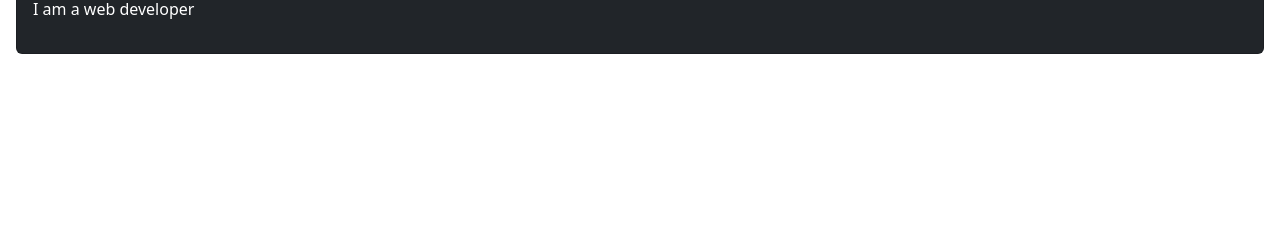
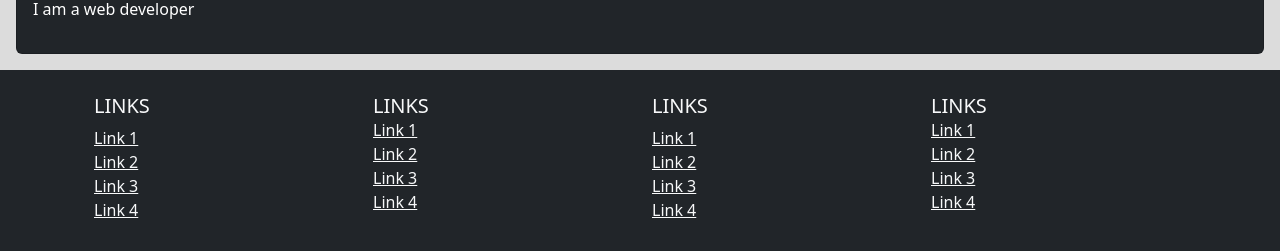
Before and after one commit to jarenella/portfolio-template, a React (Create React App) app: page / in a window 1280 px wide. Shown: the part 2052-2303 px from the top of the page. Before the commit the page ends 2122 px from the top, so only its background shows below. Built offline with nearby package versions, Linux system fonts and the light colour scheme.

Commit message:
added footer

```diff
--- a/public/index.html
+++ b/public/index.html
@@ -26,7 +26,7 @@
     -->
     <title>Portfolio</title>
   </head>
-  <body>
+  <body style="background-color:gainsboro">
     <noscript>You need to enable JavaScript to run this app.</noscript>
     <div id="root"></div>
     <!--
--- a/src/App.js
+++ b/src/App.js
@@ -1,10 +1,12 @@
 import Header from './components/Header';
 import React, { useState } from 'react';
+import Footer from './components/Footer';
 
 function App() {
   return (
     <>
       <Header />
+      <Footer />
     </>
   );
 }
--- /dev/null
+++ b/src/components/Footer.js
@@ -0,0 +1,96 @@
+import React from 'react';
+
+
+function Footer() {
+    return (
+        <footer className="bg-dark text-center text-lg-start">
+
+            <div className="container p-4">
+
+                <div className="row">
+
+                    <div className="col-lg-3 col-md-6 mb-4 mb-md-0 text-light">
+                        <h5 className="text-uppercase">Links</h5>
+
+                        <ul className="list-unstyled mb-0">
+                            <li>
+                                <a href="#!" className="text-light">Link 1</a>
+                            </li>
+                            <li>
+                                <a href="#!" className="text-light">Link 2</a>
+                            </li>
+                            <li>
+                                <a href="#!" className="text-light">Link 3</a>
+                            </li>
+                            <li>
+                                <a href="#!" className="text-light">Link 4</a>
+                            </li>
+                        </ul>
+                    </div>
+
+                    <div className="col-lg-3 col-md-6 mb-4 mb-md-0">
+                        <h5 className="text-uppercase mb-0 text-light">Links</h5>
+
+                        <ul className="list-unstyled">
+                            <li>
+                                <a href="#!" className="text-light">Link 1</a>
+                            </li>
+                            <li>
+                                <a href="#!" className="text-light">Link 2</a>
+                            </li>
+                            <li>
+                                <a href="#!" className="text-light">Link 3</a>
+                            </li>
+                            <li>
+                                <a href="#!" className="text-light">Link 4</a>
+                            </li>
+                        </ul>
+                    </div>
+
+                    <div className="col-lg-3 col-md-6 mb-4 mb-md-0">
+                        <h5 className="text-uppercase text-light">Links</h5>
+
+                        <ul className="list-unstyled mb-0">
+                            <li>
+                                <a href="#!" className="text-light">Link 1</a>
+                            </li>
+                            <li>
+                                <a href="#!" className="text-light">Link 2</a>
+                            </li>
+                            <li>
+                                <a href="#!" className="text-light">Link 3</a>
+                            </li>
+                            <li>
+                                <a href="#!" className="text-light">Link 4</a>
+                            </li>
+                        </ul>
+                    </div>
+
+                    <div className="col-lg-3 col-md-6 mb-4 mb-md-0">
+                        <h5 className="text-uppercase mb-0 text-light">Links</h5>
+
+                        <ul className="list-unstyled">
+                            <li>
+                                <a href="#!" className="text-light">Link 1</a>
+                            </li>
+                            <li>
+                                <a href="#!" className="text-light">Link 2</a>
+                            </li>
+                            <li>
+                                <a href="#!" className="text-light">Link 3</a>
+                            </li>
+                            <li>
+                                <a href="#!" className="text-light">Link 4</a>
+                            </li>
+                        </ul>
+                    </div>
+
+                </div>
+
+            </div>
+
+        </footer>
+    );
+}
+
+export default Footer;
```
